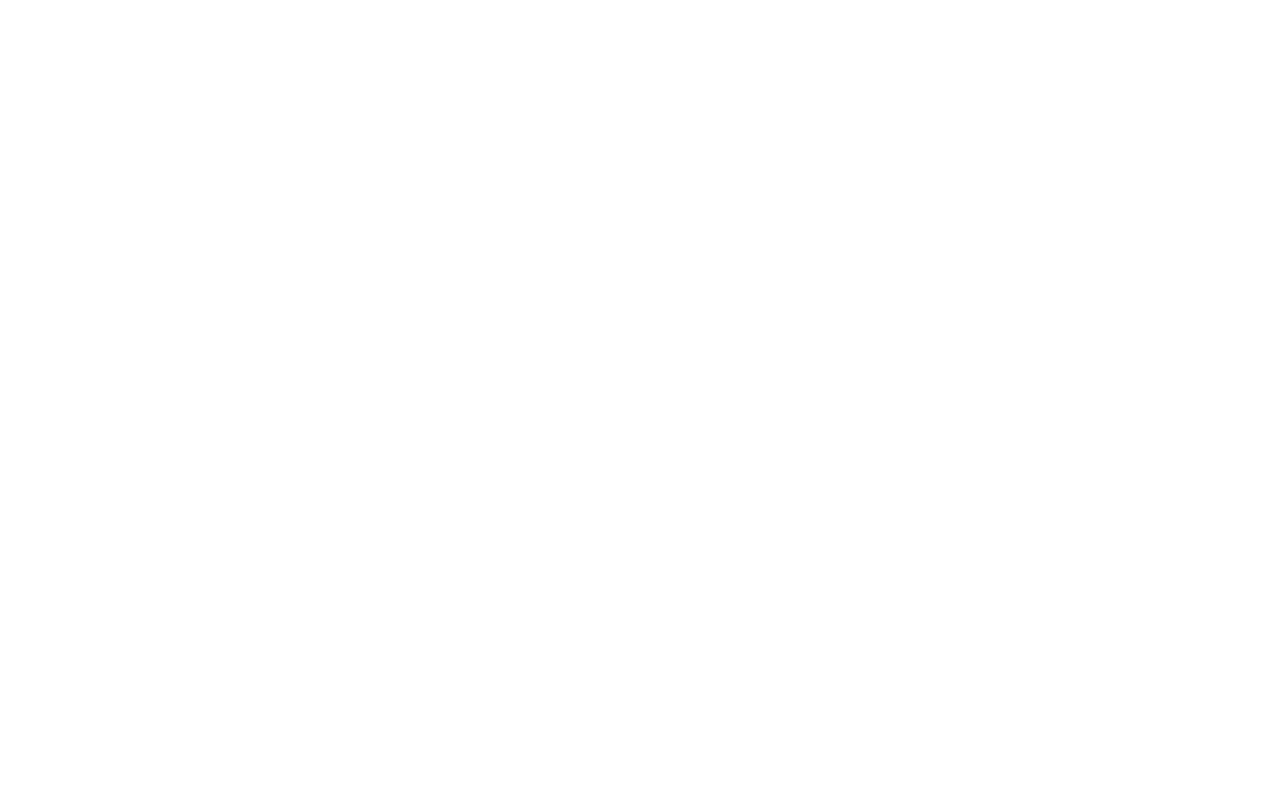
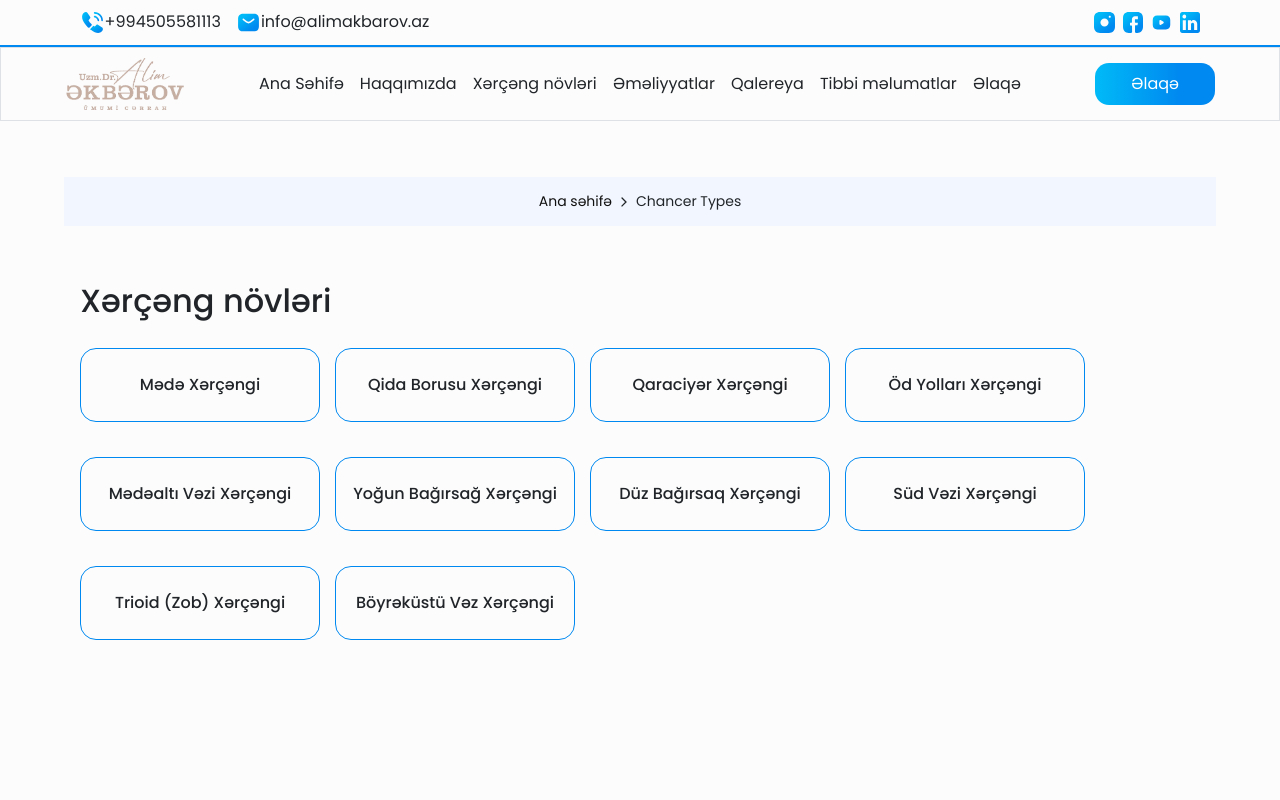
Before and after one commit to ShehlaAbdul/alim-akbarev, a React (Vite) app: page /chancer-types in a window 1280 px wide. Before the commit this address had no page. Shown: the top 800 px of the page. Built offline with nearby package versions, Linux system fonts and the light colour scheme.

Commit message:
chancer types are ready

```diff
--- a/src/App.jsx
+++ b/src/App.jsx
@@ -2,6 +2,7 @@
 import HomePage from "./pages/HomePage/HomePage";
 import MainLayout from "./layout/MainLayout";
 import AboutPage from "./pages/AboutPage/AboutPage";
+import ChancerTypes from "./pages/ChancerTypes/ChancerTypes";
 
 function App() {
   return (
@@ -12,6 +13,7 @@
           <Route element={<MainLayout />}>
             <Route index element={<HomePage />} />
             <Route path="/about" element={<AboutPage />} />
+            <Route path="/chancer-types" element={< ChancerTypes/>} />
           </Route>
         </Routes>
       </BrowserRouter>
--- a/src/layout/Header/Header.jsx
+++ b/src/layout/Header/Header.jsx
@@ -56,8 +56,12 @@
               <Link to={"/about"}>Haqqımızda</Link>
             </li>
             <li>
+              <Link to={"/chancer-types"}>Xərçəng növləri</Link>
+            </li>
+            <li>
               <Link>Əməliyyatlar</Link>
             </li>
+
             <li>
               <Link>Qalereya</Link>
             </li>
--- /dev/null
+++ b/src/pages/ChancerTypes/ChancerTypes.jsx
@@ -0,0 +1,67 @@
+import React, { useEffect, useState } from "react";
+import "./Style.scss";
+import BreadCrumbBtn from "../../components/BreadCrumbBtn/BreadCrumbBtn";
+import { Swiper } from "swiper/react";
+import { SwiperSlide } from "swiper/react";
+import { Navigation, Pagination } from "swiper/modules";
+
+function ChancerTypes() {
+  const chancerTypes = [
+    { id: 1, name: "Mədə Xərçəngi" },
+    { id: 2, name: "Qida Borusu Xərçəngi" },
+    { id: 3, name: "Qaraciyər Xərçəngi" },
+    { id: 4, name: "Öd Yolları Xərçəngi" },
+    { id: 5, name: "Mədəaltı Vəzi Xərçəngi" },
+    { id: 6, name: "Yoğun Bağırsağ Xərçəngi" },
+    { id: 7, name: "Düz Bağırsaq Xərçəngi" },
+    { id: 8, name: "Süd Vəzi Xərçəngi" },
+    { id: 9, name: "Trioid (Zob) Xərçəngi" },
+    { id: 10, name: "Böyrəküstü Vəz Xərçəngi" },
+  ];
+  const [isMobile, setIsMobile] = useState(window.innerWidth < 576);
+
+  useEffect(() => {
+    const handleResize = () => setIsMobile(window.innerWidth < 576);
+    window.addEventListener("resize", handleResize);
+    return () => window.removeEventListener("resize", handleResize);
+  }, []);
+
+  return (
+    <>
+      <BreadCrumbBtn />
+      <section id="chancer-types">
+        <div className="chancer-types">
+          <h2 className="title">Xərçəng növləri</h2>
+          <div className="chancer-container ">
+            {isMobile ? (
+              <Swiper
+                // spaceBetween={20}
+                slidesPerView={1}
+                modules={[Navigation, Pagination]}
+                pagination={{ clickable: true }}
+              >
+                {chancerTypes.map((card) => (
+                  <SwiperSlide key={card.id} className="slide">
+                      <div className="chancer-card">
+                        <p>{card.name}</p>
+                    </div>
+                  </SwiperSlide>
+                ))}
+              </Swiper>
+            ) : (
+              chancerTypes.map((card) => (
+                <div className="" key={card.id}>
+                  <div className="chancer-card">
+                    <p>{card.name}</p>
+                  </div>
+                </div>
+              ))
+            )}
+          </div>
+        </div>
+      </section>
+    </>
+  );
+}
+
+export default ChancerTypes;
--- /dev/null
+++ b/src/pages/ChancerTypes/Style.scss
@@ -0,0 +1,54 @@
+@use "../../styles//global.scss" as *;
+
+#chancer-types{
+  margin-bottom: 208px;
+  @media (max-width: 768px){
+    margin-bottom: 100px;
+  }
+    .chancer-types{
+        .chancer-container{
+            display: flex;
+            flex-wrap: wrap;
+            gap: 15px;
+            justify-content: flex-start;
+
+             .swiper {
+        padding-bottom: 40px;
+      }
+
+      .swiper-pagination {
+        bottom: 0 !important;
+      }
+
+      .swiper-pagination-bullet {
+        width: 10px;
+        height: 10px;
+        background-color: #d9d9d9;
+        opacity: 1;
+        transition: all 0.3s ease;
+      }
+
+      .swiper-pagination-bullet-active {
+        background-color: $primary_color;
+
+      }
+      .slide{
+        display: flex;
+        justify-content: center;
+      }
+            .chancer-card{
+                border: 1px solid #0089F0 ;
+                padding: 24px 10px;
+                border-radius: 16px;
+                margin-top: 20px;
+                width: 240px;
+                text-align: center;
+                p{
+                    margin: 0;
+                    font-weight: 500;
+                }
+
+            }
+        }
+    }
+}
--- a/src/styles/reset.scss
+++ b/src/styles/reset.scss
@@ -6,6 +6,7 @@
     font-family: "Poppins", sans-serif;
 }
 body{
+      background-color: #FCFCFC;
    ul{
         list-style: none;
    }
```
